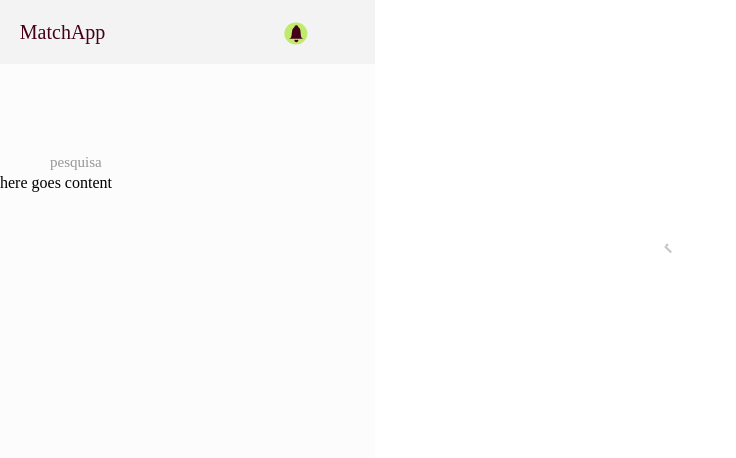
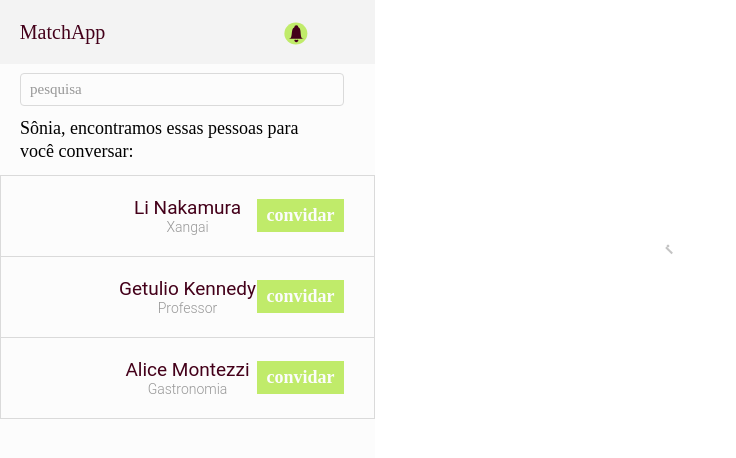
Before and after one commit to cicerotcv/P2_Codesign, a plain HTML site: page busca.html in a window 1280 px wide. Shown: the whole page, without its empty margins (0-736 px from the left). Drawn offline with Linux system fonts and the light colour scheme.

Commit message:
inicio css busca

```diff
--- a/assets/css/styles.css
+++ b/assets/css/styles.css
@@ -150,12 +150,172 @@
     top: 82px;
 }
 
-.content-search{
+.button1{
+    position: absolute;
+    width: 87px;
+    height: 33px;
+    left: 257px;
+    top: 199px;
+    background-color: #c0eb6a;
+    display: flex;
+    align-items: center;
+    justify-content: center;
+}
+
+.text-b1{
+    font-family: Merriweather Sans;
+    font-style: normal;
+    font-weight: bold;
+    font-size: 18px;
+    line-height: 23px;
+    color: #FCFCFC;
+
+}
+
+.button2{
+    position: absolute;
+    width: 87px;
+    height: 33px;
+    left: 257px;
+    top: 280px;
+    background-color: #c0eb6a;
+    display: flex;
+    align-items: center;
+    justify-content: center;
+}
+
+.text-b2{
+    font-family: Merriweather Sans;
+    font-style: normal;
+    font-weight: bold;
+    font-size: 18px;
+    line-height: 23px;
+    color: #FCFCFC;
+}
+
+.button3{
+    position: absolute;
+    width: 87px;
+    height: 33px;
+    left: 257px;
+    top: 361px;
+    background-color: #c0eb6a;
+    display: flex;
+    align-items: center;
+    justify-content: center;
+}
+
+.text-b3{
+    font-family: Merriweather Sans;
+    font-style: normal;
+    font-weight: bold;
+    font-size: 18px;
+    line-height: 23px;
+    color: #FCFCFC;
+}
+
+.text_P1S1{
+    font-family: Roboto;
+    font-style: normal;
+    font-weight: normal;
+    font-size: 19px;
+    line-height: 22px;
+    color: #44001A;
+
+}
+
+.text_P1S2{
+    font-family: Roboto;
+    font-style: normal;
+    font-weight: 300;
+    font-size: 14px;
+    line-height: 16px;
+    display: flex;
+    align-items: center;
+    color: #979797;
+}
+
+.text_P2S1{
+    font-family: Roboto;
+    font-style: normal;
+    font-weight: normal;
+    font-size: 19px;
+    line-height: 22px;
+    color: #44001A;
+
+}
+
+.text_P2S2{
+    font-family: Roboto;
+    font-style: normal;
+    font-weight: 300;
+    font-size: 14px;
+    line-height: 16px;
+    display: flex;
+    align-items: center;
+    color: #979797;
+}
+
+.text_P3S1{
+    font-family: Roboto;
+    font-style: normal;
+    font-weight: normal;
+    font-size: 19px;
+    line-height: 22px;
+    color: #44001A;
+
+}
+
+.text_P3S2{
+    font-family: Roboto;
+    font-style: normal;
+    font-weight: 300;
+    font-size: 14px;
+    line-height: 16px;
+    display: flex;
+    align-items: center;
+    color: #979797;
+}
+.search-people1{
     position: absolute;
     width: 375px;
-    height: 244px;
+    height: 82px;
     left: 0px;
     top: 175px;
+    border: 1px solid #DADADA;
+    box-sizing: border-box;
+    display: flex;
+    align-items: center;
+    justify-content: center;
+    flex-direction: column;
+}
+
+.search-people2{
+    position: absolute;
+    width: 375px;
+    height: 82px;
+    left: 0px;
+    top: 256px;
+    border: 1px solid #DADADA;
+    box-sizing: border-box;
+    display: flex;
+    align-items: center;
+    justify-content: center;
+    flex-direction: column;
+}
+
+.search-people3{
+    position: absolute;
+    width: 375px;
+    height: 82px;
+    left: 0px;
+    top: 337px;
+    border: 1px solid #DADADA;
+    box-sizing: border-box;
+    display: flex;
+    align-items: center;
+    justify-content: center;
+    flex-direction: column;
 }
 
 .search-bar{
@@ -164,6 +324,8 @@
     height: 33px;
     left: 20px;
     top: 73px;
+    border: 1px solid #DADADA;
+    border-radius: 4px;
 }
 
 .search-symbol{
@@ -182,6 +344,17 @@
     top: 93.1px;
     background: #C4C4C4;
     transform: rotate(-45deg);
+}
+
+.search-rectangle0{
+    position: absolute;
+    width: 324px;
+    height: 33px;
+    left: 20px;
+    top: 73px;
+    border: 1px solid #DADADA;
+    box-sizing: border-box;
+    border-radius: 4px;
 }
 
 .search-polygon{
@@ -204,7 +377,7 @@
     transform: rotate(-45deg);
 }
 
-.search-text{
+.search-text1{
     position: absolute;
     width: 128px;
     height: 33px;
@@ -220,3 +393,27 @@
     text-indent: 10px;
     color: #979797;
 }
+
+.search-text2{
+    position: absolute;
+    width: 310px;
+    height: 40px;
+    left: 20px;
+    top: 120px;
+    font-family: Merriweather Sans;
+    font-style: normal;
+    font-weight: normal;
+    font-size: 18px;
+    line-height: 23px;
+    display: flex;
+    align-items: center;
+    color: #000000;
+}
+
+.rectangle2{
+    position: absolute;
+    width: 360px;
+    height: 45px;
+    left: 0px;
+    top: 60px;
+}
--- a/busca.html
+++ b/busca.html
@@ -20,16 +20,38 @@
                     <div class = "line3"></div>
                 </button>
             </div>
-            <div class="content-search"><p>here goes content</p></div>
-            <div class="search-bar">
-                <div class = "search-symbol">
-                        <div class = "search-rectangle" ></div>
-                        <div class = "search-polygon" ></div>
-                        <div class = "search-ellipse1" ></div>
-                        <div class = "search-ellipse2" ></div>
+            <div class="content-search">
+                <div class="button1"><p class = "text-b1">convidar</p></div>
+                <div class="button2"><p class = "text-b2">convidar</p></div>
+                <div class="button3"><p class = "text-b3">convidar</p></div>
+                <div class = "search-people">
+                        <div class = "search-people1">
+                            <div class = "text_P1S1">Li Nakamura</div>
+                            <div class = "text_P1S2">Xangai</div>
+                        </div>
+                        <div class = "search-people2">
+                            <div class = "text_P2S1">Getulio Kennedy</div>
+                            <div class = "text_P2S2">Professor</div>
+                        </div>
+                        <div class = "search-people3">
+                            <div class = "text_P3S1">Alice Montezzi</div>
+                            <div class = "text_P3S2">Gastronomia</div>
+                        </div>
                 </div>
-            <p class = "search-text">pesquisa</p>
             </div>
+                <div class = "search-rectangle0">
+                    <div class = "search-symbol">
+                            <div class = "search-rectangle"></div>
+                            <div class = "search-polygon"></div>
+                            <div class = "search-ellipse1"></div>
+                            <div class = "search-ellipse2"></div>
+                    </div>
+                </div>
+                <p class = "search-text1">pesquisa</p>
+            <div class = "search-text2">Sônia, encontramos essas pessoas para você conversar:</div>
+
+        </div>
+    </div>
 
 
 
```
